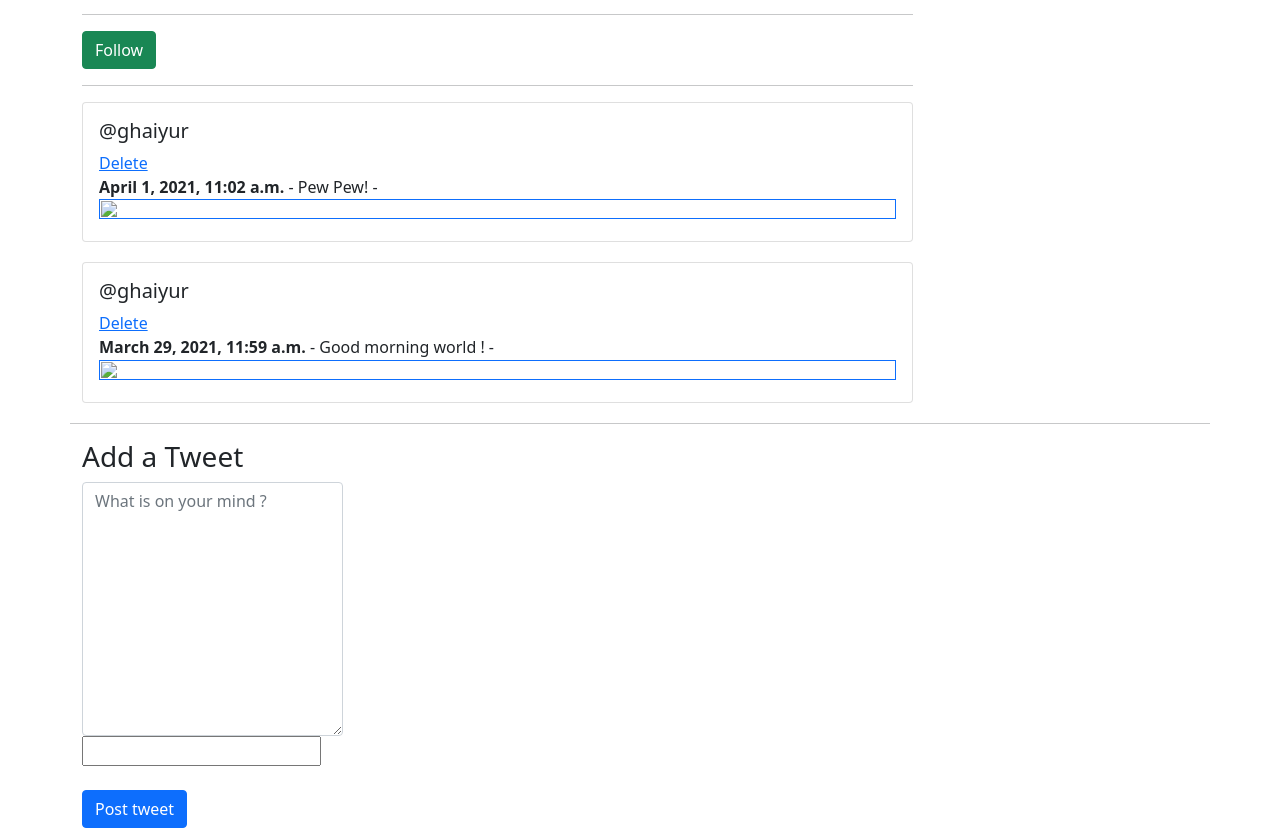
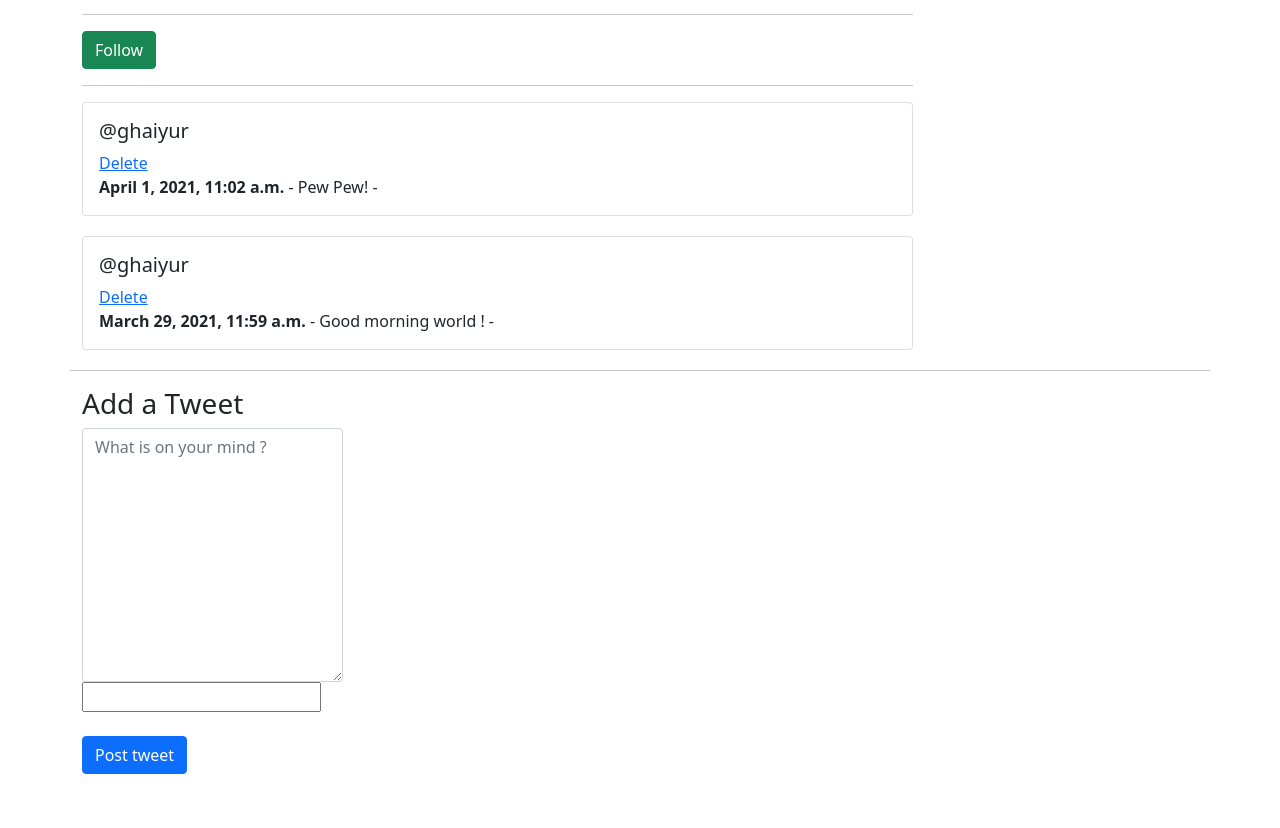
Before and after one commit to ghaiyur-musubi/techtweet-IS, a Django app: a page that uses templates/profile.html in a window 1280 px wide. Shown: the part 157-985 px from the top of the page. After the commit the page ends 931 px from the top, so only its background shows below. Run offline with Django 3.2, Linux system fonts and the light colour scheme; a user stored in the database is signed in; data comes from the database, SQL or seed files in the repository; some libraries are stand-ins or nearby versions.

Commit message:
Autofied img

```diff
--- a/templates/profile.html
+++ b/templates/profile.html
@@ -36,7 +36,7 @@
                             - {{ tweet.body }}
                             {% if tweet.image is not Null %}
                             - <a href="{{ tweet.image.url }}" target="_blank">   <!---Add Image present checker -->
-                                <img class="get-image" style="height: 100%; width: 100%;" src="{{ tweet.image.url }}">
+                                <img class="get-image" style="height: auto; width: auto;" src="{{ tweet.image.url }}">
                             {% endif %}
                             </a>
                         </p>
```
